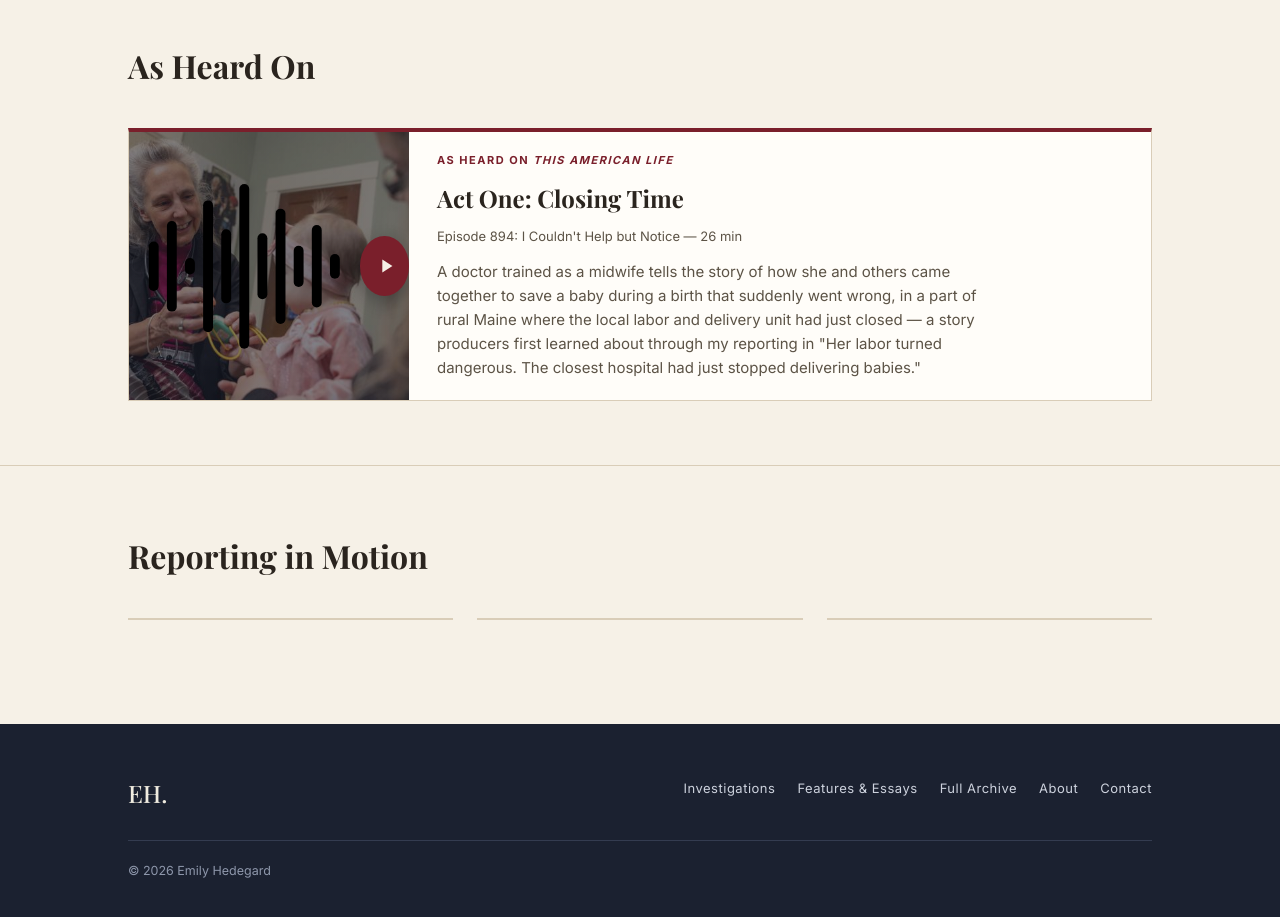
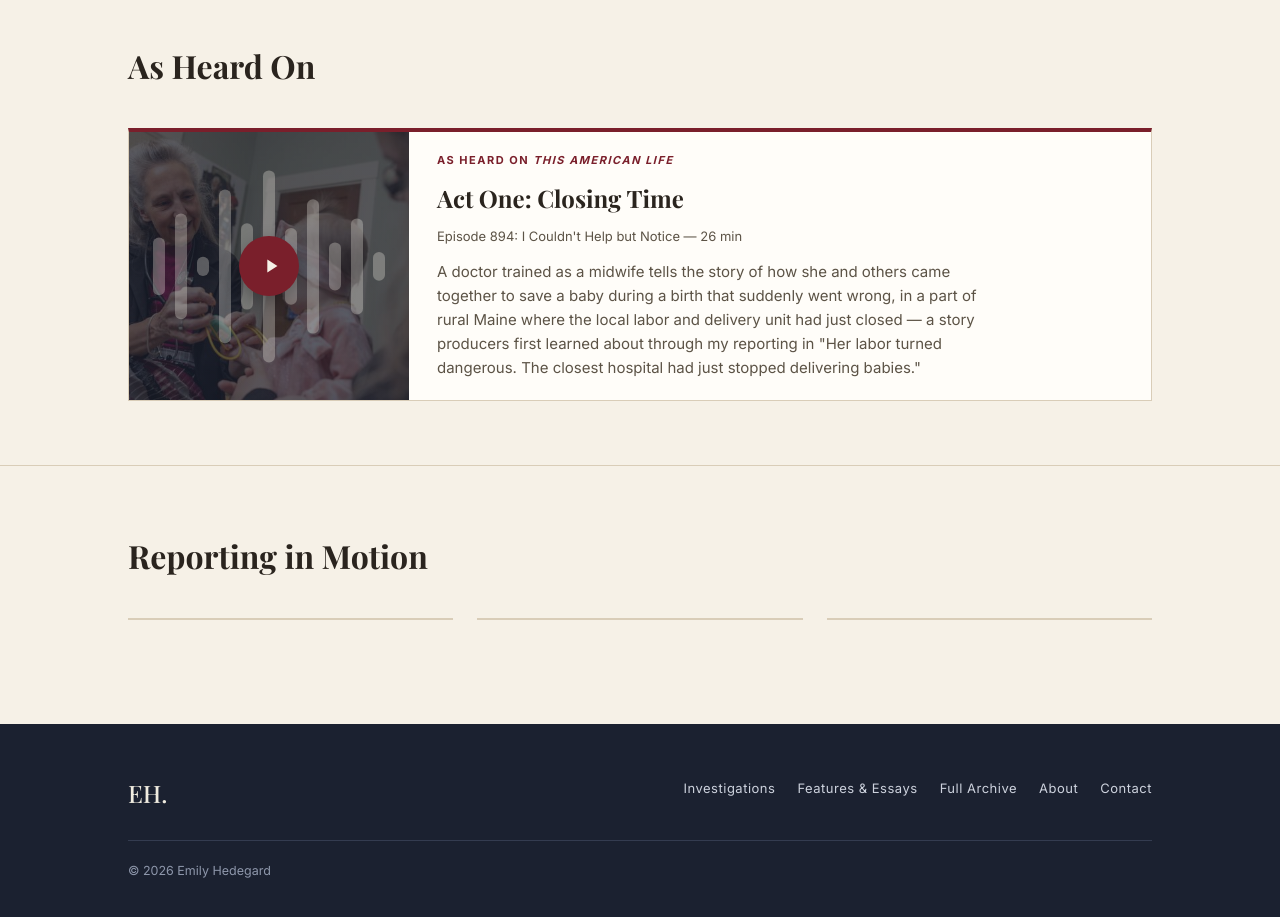
Before and after one commit to Emily-Hedegard/portfolio, a plain HTML site: page index.html in a window 1280 px wide. Shown: the part 1940-2857 px from the top of the page. Drawn offline with nearby package versions, Linux system fonts and the light colour scheme; a script that the page names is missing; a web font is replaced by a local one.

Commit message:
Darken photo fade and add waveform overlay styling to spotlight thumb

```diff
--- a/css/style.css
+++ b/css/style.css
@@ -431,11 +431,19 @@ nav.main-nav a.active {
   position: relative;
   flex: 0 0 280px;
   aspect-ratio: 4/3;
-  background: linear-gradient(rgba(27, 33, 48, 0.55), rgba(27, 33, 48, 0.55)), url("../images/thumb-labor-dangerous.jpg") center/cover no-repeat;
+  background: linear-gradient(rgba(27, 33, 48, 0.72), rgba(27, 33, 48, 0.72)), url("../images/thumb-labor-dangerous.jpg") center/cover no-repeat;
   display: flex;
   align-items: center;
   justify-content: center;
   overflow: hidden;
+}
+
+.spotlight-wave {
+  position: absolute;
+  inset: 0;
+  width: 100%;
+  height: 100%;
+  fill: rgba(246, 241, 231, 0.3);
 }
 
 .spotlight-play {
```
